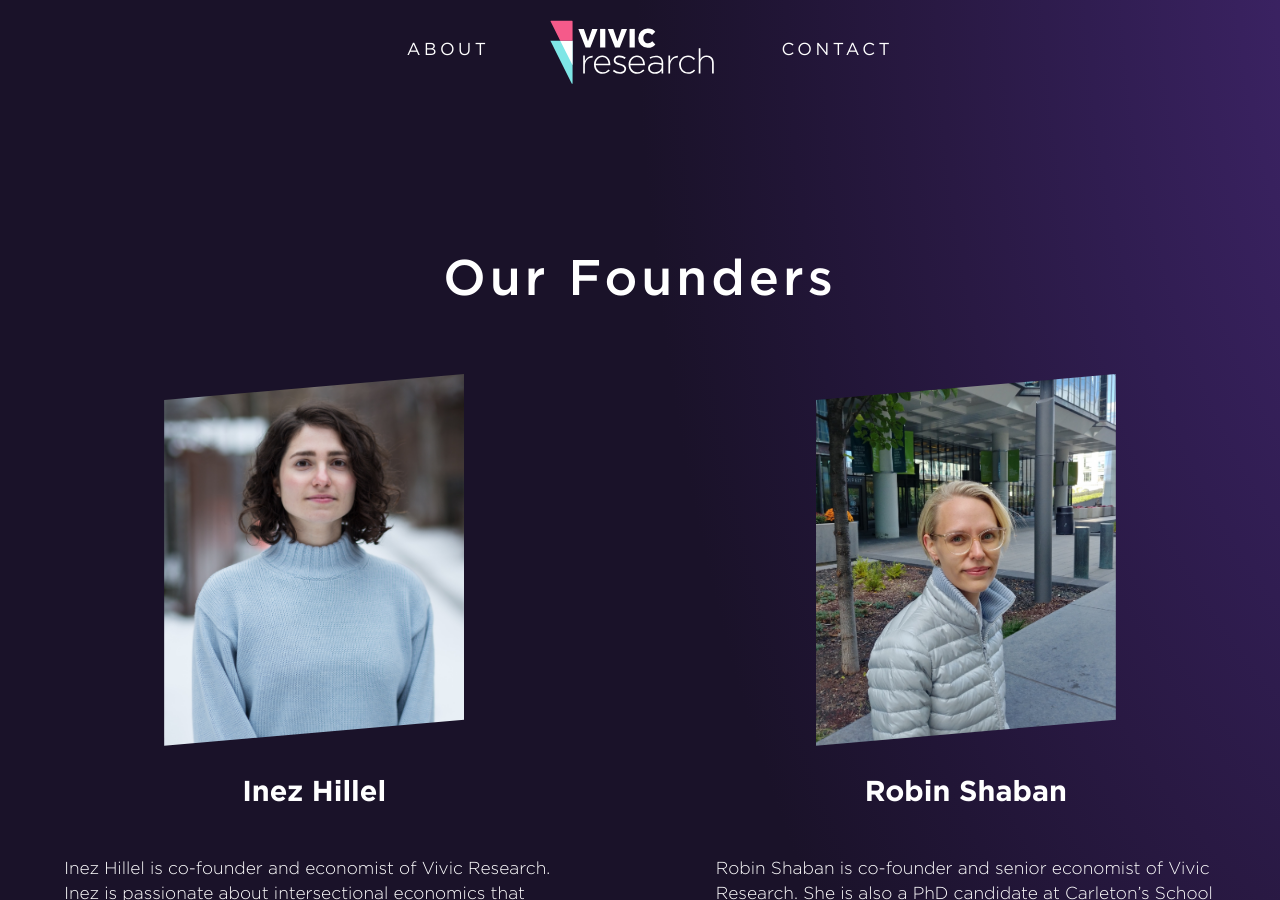
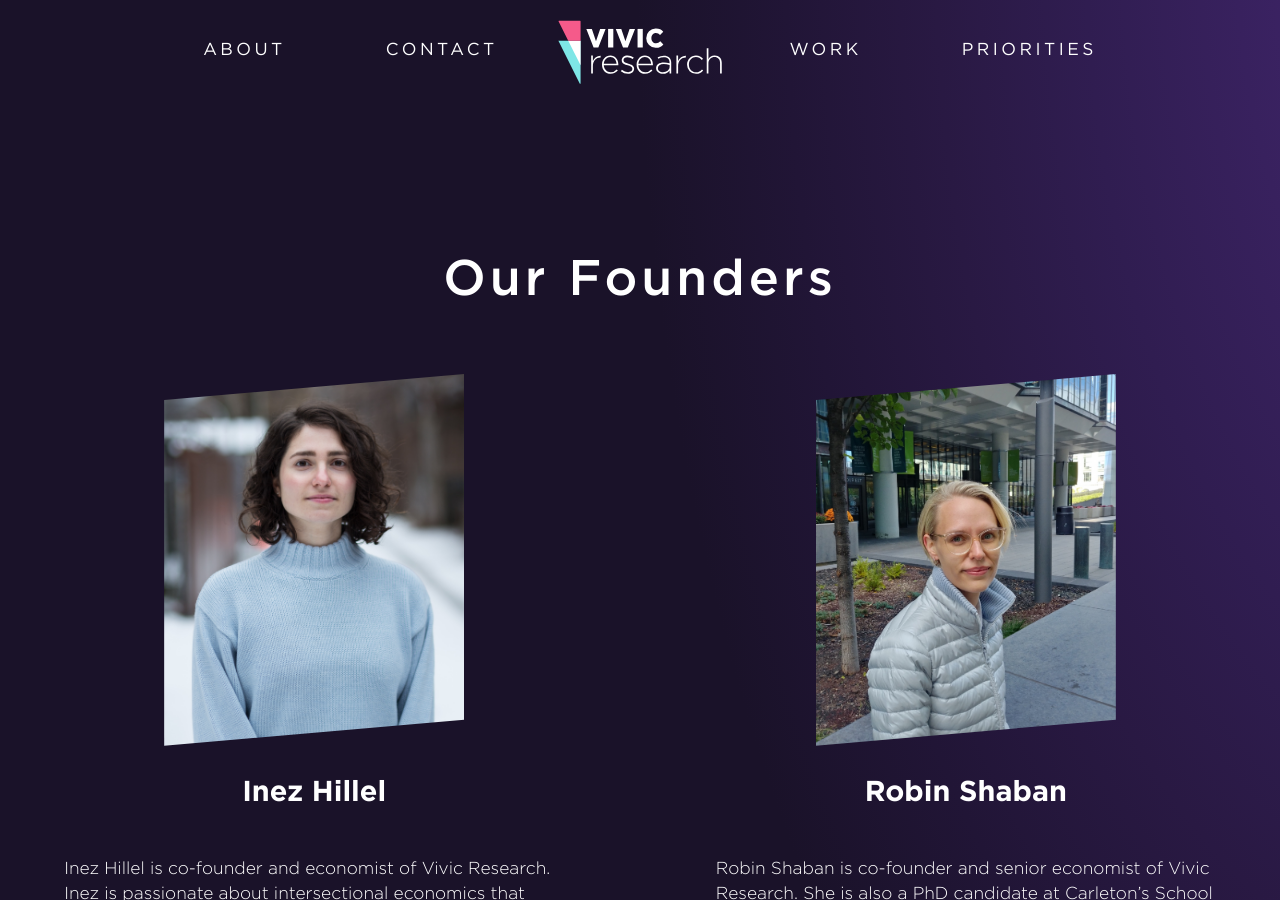
Before and after one commit to GoodbyteCo/Vivic-Website, a Jekyll site: the page built from about.html, in a window 1280 px wide and 900 px high. Built offline with Jekyll 4.4.1, drawn with Linux system fonts in a browser that asks for light colours.

Commit message:
more links

```diff
--- a/_includes/nav.html
+++ b/_includes/nav.html
@@ -1,5 +1,6 @@
 <header id=nav>
-    <a href="/about" class="link" id="about-link">about</a>
+    <a href="/about" class="link left-link" id="about-link">about</a>
+    <a href="/contact" class="link left-link" id="contact-link">contact</a>
     <a id="logo-link" href="/index.html">
         <svg id="mainlogo" xmlns="http://www.w3.org/2000/svg" width="302.719" height="116.926"
             viewBox="0 0 302.719 116.926">
@@ -54,5 +55,6 @@
             </g>
         </svg>
     </a>
-    <a href="/contact" class="link" id="contact-link">contact</a>
+    <a href="/work" class="link right-link" id="work-link">Work</a>
+    <a href="/index.html#prioities" class="link right-link" id="pri-link">priorities</a>
 </header>
--- a/assets/styles/style.css
+++ b/assets/styles/style.css
@@ -1183,7 +1183,7 @@ svg {
     transition: transform 0.5s ease, -webkit-transform 0.5s ease;
 }
 
-.fade #about-link {
+.fade .left-link {
     -webkit-transform: translateX(105px);
     -ms-transform: translateX(105px);
     transform: translateX(105px);
@@ -1197,7 +1197,7 @@ svg {
     transition: transform 0.5s ease, -webkit-transform 0.5s ease;
 }
 
-#about-link {
+.left-link {
     -webkit-transition: -webkit-transform 0.5s ease;
     transition: -webkit-transform 0.5s ease;
     -o-transition: transform 0.5s ease;
@@ -1205,7 +1205,7 @@ svg {
     transition: transform 0.5s ease, -webkit-transform 0.5s ease;
 }
 
-.fade #contact-link {
+.fade .right-link {
     -webkit-transform: translateX(-100px);
     -ms-transform: translateX(-100px);
     transform: translateX(-100px);
@@ -1219,12 +1219,20 @@ svg {
     transition: transform 0.5s ease, -webkit-transform 0.5s ease;
 }
 
-#contact-link {
+.right-link {
     -webkit-transition: -webkit-transform 0.5s ease;
     transition: -webkit-transform 0.5s ease;
     -o-transition: transform 0.5s ease;
     transition: transform 0.5s ease;
     transition: transform 0.5s ease, -webkit-transform 0.5s ease;
+}
+
+#pri-link {
+    margin-left: 0;
+}
+
+#about-link {
+    margin-right: 0;
 }
 
 svg {
@@ -1476,25 +1484,25 @@ a.cont-cta {
 
 @media screen and (max-width: 520px) {
 
-    .fade #contact-link {
+    .fade .right-link {
         -webkit-transform: translateX(-45px);
         -ms-transform: translateX(-45px);
         transform: translateX(-45px);
     }
 
-    #contact-link {
+    .right-link {
         -webkit-transform: translateX(-45px);
         -ms-transform: translateX(-45px);
         transform: translateX(-45px);
     }
 
-    .fade #about-link {
+    .fade .left-link {
         -webkit-transform: translateX(48px);
         -ms-transform: translateX(48px);
         transform: translateX(48px);
     }
 
-    #about-link {
+    .left-link {
         -webkit-transform: translateX(48px);
         -ms-transform: translateX(48px);
         transform: translateX(48px);
```
